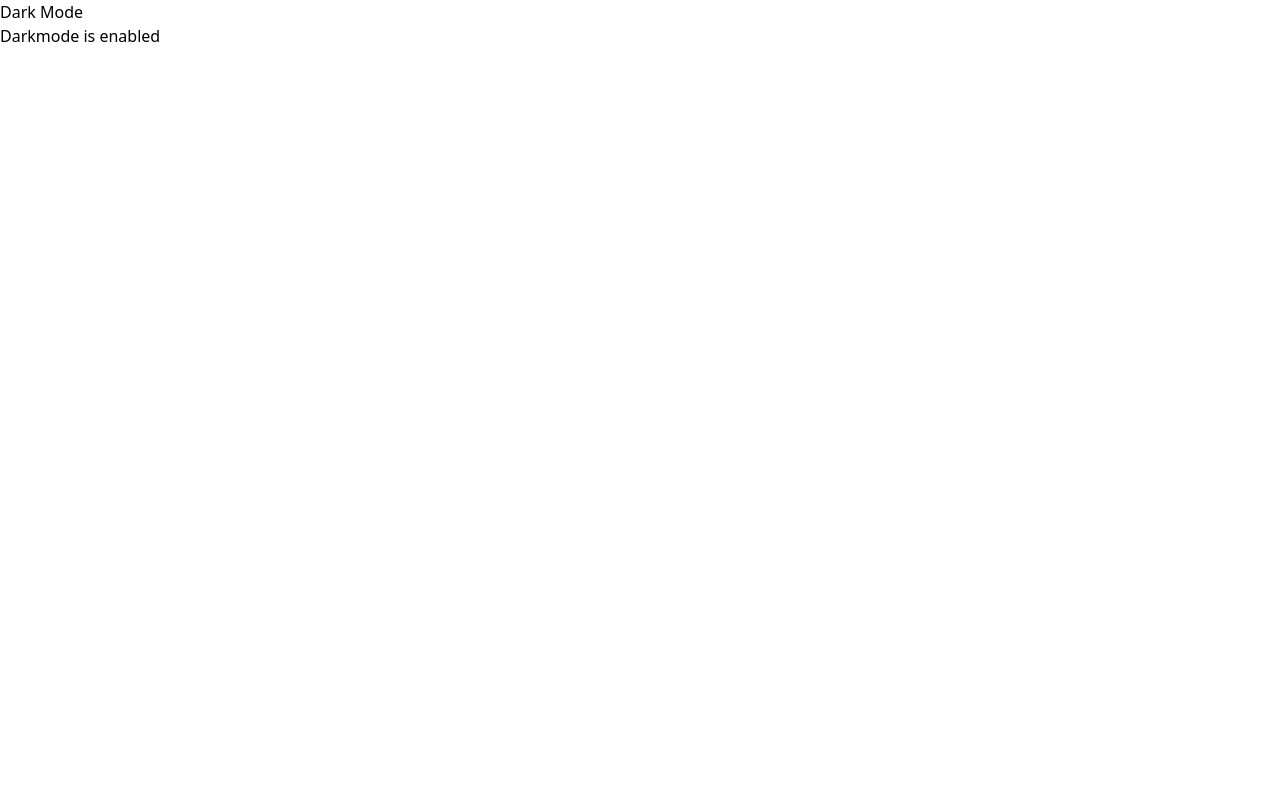
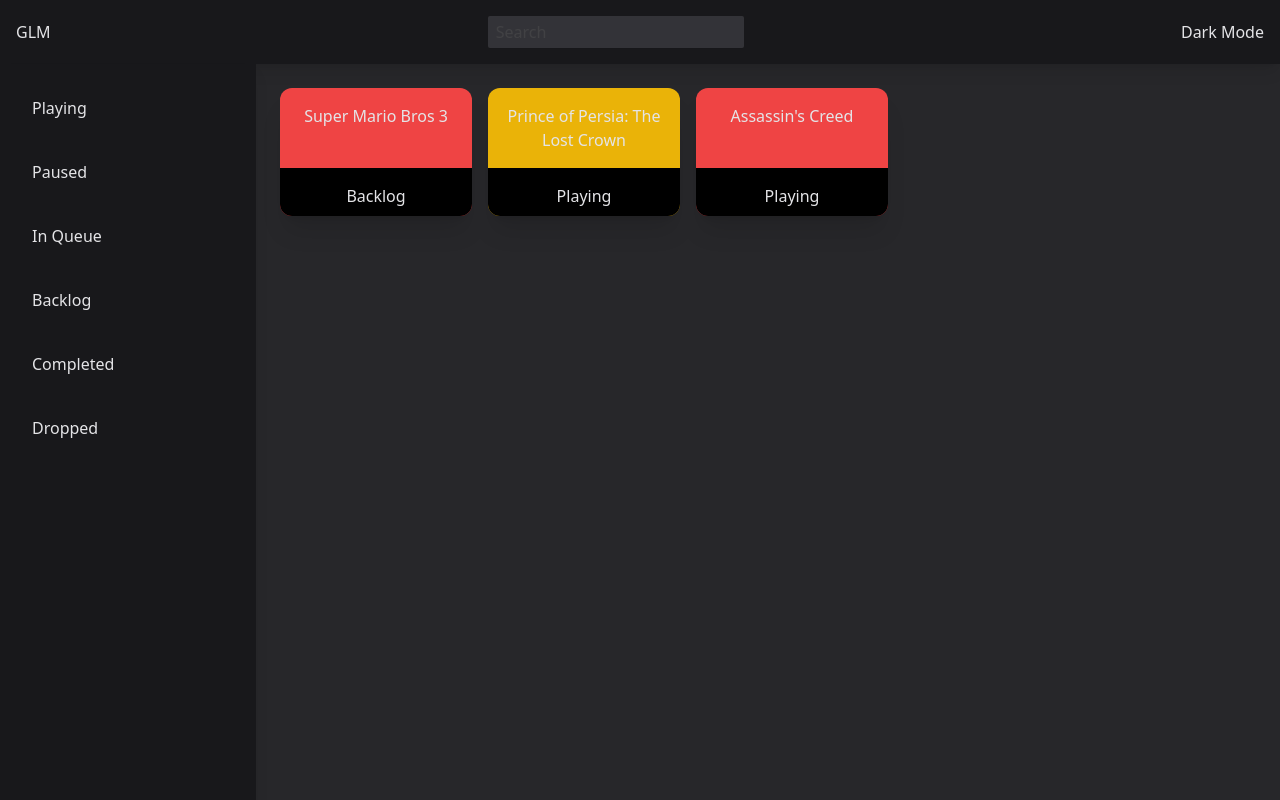
Before and after one commit to szymon-kulak/game-library-manager, a React (Vite) app: page / in a window 1280 px wide. Built offline with nearby package versions, Linux system fonts and the light colour scheme.

Commit message:
created the UI skeleton and placeholder content

```diff
--- a/src/App.tsx
+++ b/src/App.tsx
@@ -3,15 +3,99 @@
 function App() {
 	const [darkMode, toggleDarkMode] = useState(true);
 
+	// function Game(id: number, name: string) {
+	// 	this.id = id;
+	// 	this.name = name;
+	// }
+
+	// const mario3 = new Game(1, "Super Mario Bros 3");
+
+	interface Game {
+		id: number;
+		name: string;
+		year: number;
+		status: string;
+	}
+
+	const gamesArray: Game[] = [
+		{ id: 1, name: "Super Mario Bros 3", year: 1988, status: "Backlog" },
+		{
+			id: 2,
+			name: "Prince of Persia: The Lost Crown",
+			year: 2024,
+			status: "Playing",
+		},
+		{
+			id: 3,
+			name: "Assassin's Creed",
+			year: 2007,
+			status: "Playing",
+		},
+	];
+
+	const gameColorsArray: string[] = [
+		"bg-red-500",
+		"bg-emerald-500",
+		"bg-orange-500",
+		"bg-yellow-500",
+	];
+
 	return (
-		<>
-			<h1>Dark Mode</h1>
-			<div className="card">
+		<div className={`h-screen w-screen bg-zinc-800 text-zinc-200`}>
+			<header className="fixed flex h-16 w-screen items-center justify-between bg-zinc-900 p-4 shadow-lg">
+				<ul>
+					<li>GLM</li>
+				</ul>
+				<input
+					type="text"
+					name="search"
+					id="search"
+					className="h-8 w-64 rounded-sm bg-zinc-400 p-2 opacity-20 shadow-sm outline-none transition-all	duration-300 ease-linear placeholder:text-zinc-200 focus:h-10 focus:w-[40rem] focus:text-zinc-950 focus:opacity-100 focus:placeholder:text-zinc-950"
+					placeholder="Search"
+				/>
 				<button onClick={() => toggleDarkMode(!darkMode)}>
-					Darkmode is {darkMode ? "enabled" : "disabled"}
+					{darkMode ? "Dark Mode" : "Light Mode"}
 				</button>
+			</header>
+			<nav className="fixed mt-16 h-full w-64 bg-zinc-900 shadow-lg">
+				<ul className="p-4">
+					{[
+						"Playing",
+						"Paused",
+						"In Queue",
+						"Backlog",
+						"Completed",
+						"Dropped",
+					].map((item) => (
+						<li
+							key={item}
+							className="mb-2 rounded-xl p-4 hover:bg-zinc-800"
+						>
+							{item}
+						</li>
+					))}
+				</ul>
+			</nav>
+			<div id="main-wrapper" className="h-full w-full pl-64 pt-16">
+				<main className="flex h-full w-full gap-4 bg-zinc-800 p-6">
+					{gamesArray.map((game) => (
+						<div
+							className={`relative h-32 w-48 rounded-xl ${gameColorsArray[Math.floor(Math.random() * gameColorsArray.length)]} shadow-xl`}
+						>
+							<div
+								key={game.id}
+								className=" h-full rounded-xl p-4 text-center"
+							>
+								{game.name}
+							</div>
+							<div className="absolute bottom-0 h-12 w-full rounded-b-xl bg-black p-4 text-center">
+								{game.status}
+							</div>
+						</div>
+					))}
+				</main>
 			</div>
-		</>
+		</div>
 	);
 }
 
--- a/tailwind.config.js
+++ b/tailwind.config.js
@@ -1,6 +1,7 @@
 /** @type {import('tailwindcss').Config} */
 export default {
 	content: ["./index.html", "./src/**/*.{js,ts,jsx,tsx}"],
+	darkMode: "class",
 	theme: {
 		extend: {},
 	},
```
